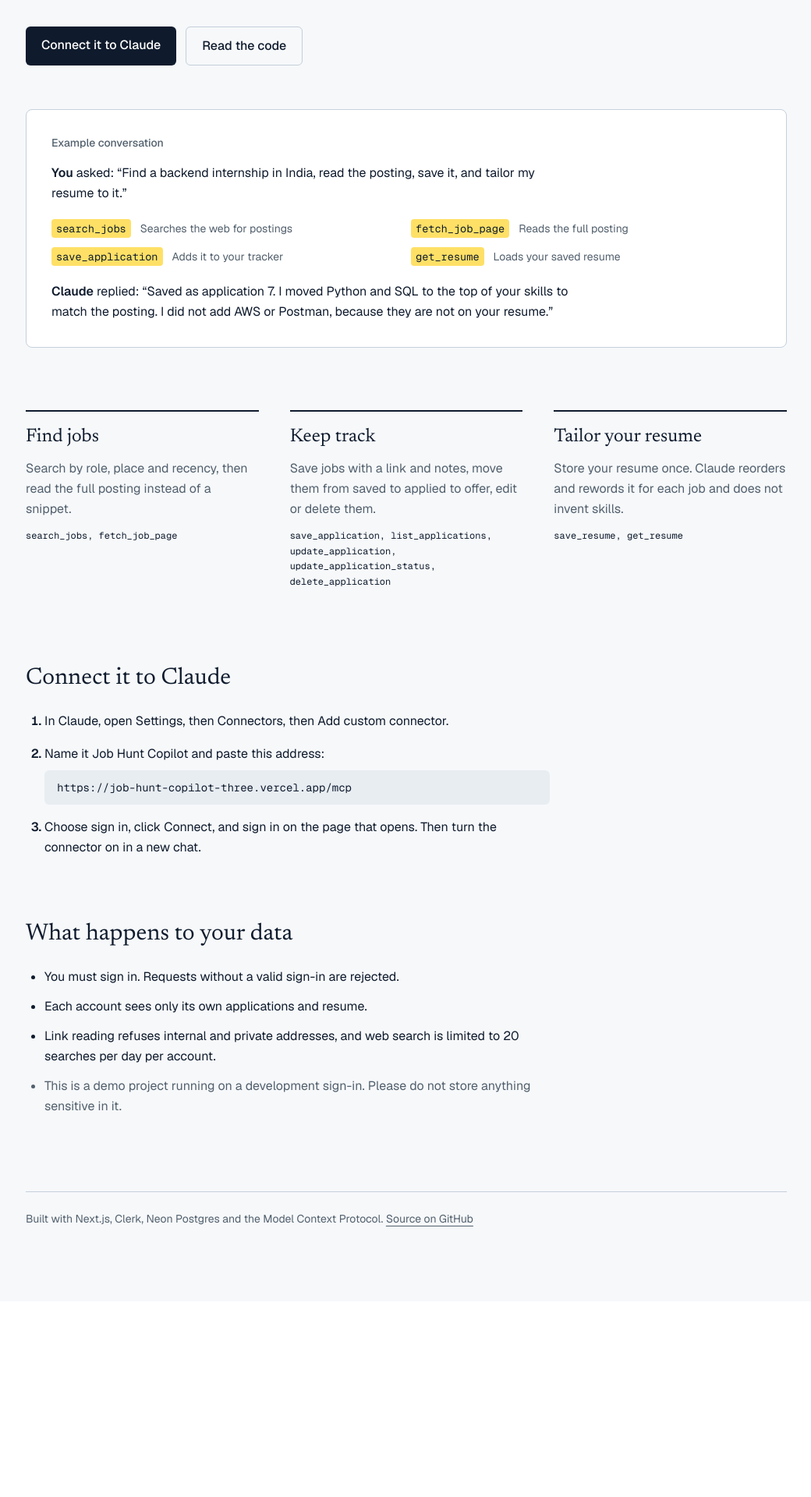
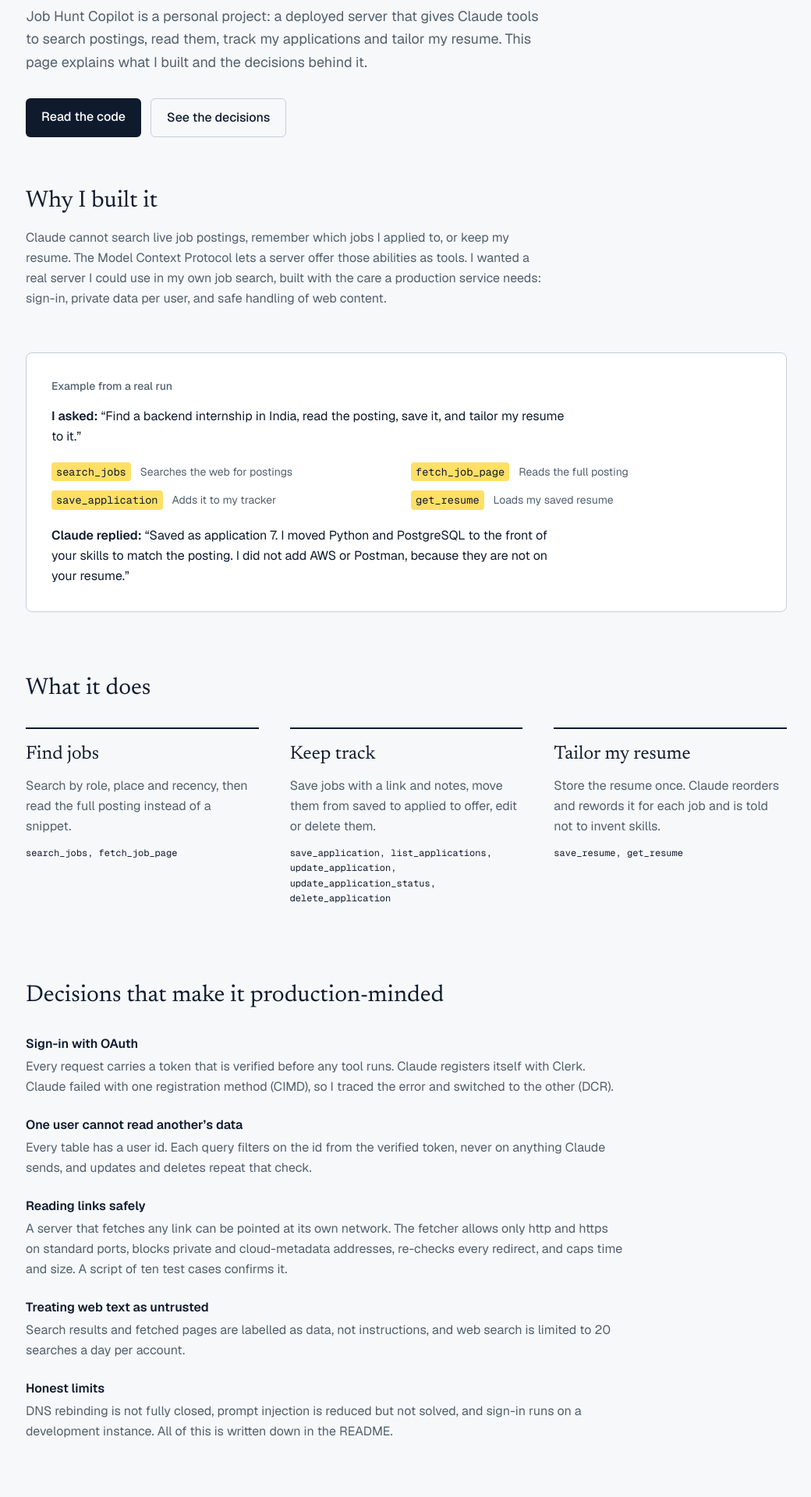
Before and after one commit to daggubatibhargavi/job-hunt-copilot, a Next.js app: page / in a window 1280 px wide. Shown: the part 240-2160 px from the top of the page at 78% size, without its empty margins (119-1159 px from the left). Before the commit the page ends 1909 px from the top, so only its background shows below. Built offline with nearby package versions, Linux system fonts and the light colour scheme.

Commit message:
Rewrite home page as a portfolio case study

```diff
--- a/app/page.tsx
+++ b/app/page.tsx
@@ -18,8 +18,8 @@ const muted = "text-[#52606D] dark:text-[#9FB0C0]";
 const steps = [
   { name: "search_jobs", does: "Searches the web for postings" },
   { name: "fetch_job_page", does: "Reads the full posting" },
-  { name: "save_application", does: "Adds it to your tracker" },
-  { name: "get_resume", does: "Loads your saved resume" },
+  { name: "save_application", does: "Adds it to my tracker" },
+  { name: "get_resume", does: "Loads my saved resume" },
 ];
 
 const groups = [
@@ -31,137 +31,181 @@ const groups = [
   {
     title: "Keep track",
     body: "Save jobs with a link and notes, move them from saved to applied to offer, edit or delete them.",
-    tools: "save_application, list_applications, update_application, update_application_status, delete_application",
+    tools:
+      "save_application, list_applications, update_application, update_application_status, delete_application",
   },
   {
-    title: "Tailor your resume",
-    body: "Store your resume once. Claude reorders and rewords it for each job and does not invent skills.",
+    title: "Tailor my resume",
+    body: "Store the resume once. Claude reorders and rewords it for each job and is told not to invent skills.",
     tools: "save_resume, get_resume",
+  },
+];
+
+const decisions = [
+  {
+    title: "Sign-in with OAuth",
+    body: "Every request carries a token that is verified before any tool runs. Claude registers itself with Clerk. Claude failed with one registration method (CIMD), so I traced the error and switched to the other (DCR).",
+  },
+  {
+    title: "One user cannot read another’s data",
+    body: "Every table has a user id. Each query filters on the id from the verified token, never on anything Claude sends, and updates and deletes repeat that check.",
+  },
+  {
+    title: "Reading links safely",
+    body: "A server that fetches any link can be pointed at its own network. The fetcher allows only http and https on standard ports, blocks private and cloud-metadata addresses, re-checks every redirect, and caps time and size. A script of ten test cases confirms it.",
+  },
+  {
+    title: "Treating web text as untrusted",
+    body: "Search results and fetched pages are labelled as data, not instructions, and web search is limited to 20 searches a day per account.",
+  },
+  {
+    title: "Honest limits",
+    body: "DNS rebinding is not fully closed, prompt injection is reduced but not solved, and sign-in runs on a development instance. All of this is written down in the README.",
   },
 ];
 
 export default function Home() {
   return (
-    <main
-      className={`min-h-screen bg-[#F6F8FA] text-[#0F1B2D] dark:bg-[#0E1621] dark:text-[#E6EDF3] font-[family-name:var(--font-geist-sans)]`}
-    >
+    <main className="min-h-screen bg-[#F6F8FA] text-[#0F1B2D] dark:bg-[#0E1621] dark:text-[#E6EDF3] font-[family-name:var(--font-geist-sans)]">
       <div className="mx-auto max-w-5xl px-6 py-16 sm:py-24">
         <header className="max-w-3xl">
           <h1
             className={`${display.className} text-5xl leading-[1.05] tracking-tight sm:text-6xl`}
           >
-            Your job search, inside Claude.
+            I built an MCP server so Claude can run my job search.
           </h1>
           <p className={`mt-6 max-w-2xl text-lg leading-relaxed ${muted}`}>
-            Job Hunt Copilot is a connector for Claude. It lets Claude search for
-            postings, read them, keep your applications in a tracker, and tailor
-            your resume to each job.
+            Job Hunt Copilot is a personal project: a deployed server that gives
+            Claude tools to search postings, read them, track my applications and
+            tailor my resume. This page explains what I built and the decisions
+            behind it.
           </p>
           <div className="mt-8 flex flex-wrap gap-3">
-            <a
-              href="#connect"
-              className={`rounded-md bg-[#0F1B2D] px-5 py-3 font-medium text-white hover:bg-[#1B2C44] dark:bg-[#FFE066] dark:text-[#0F1B2D] dark:hover:bg-[#FFD633] ${focus}`}
-            >
-              Connect it to Claude
-            </a>
             <a
               href={REPO_URL}
               target="_blank"
               rel="noopener noreferrer"
-              className={`rounded-md border border-[#C5CFDA] px-5 py-3 font-medium hover:bg-white dark:border-[#2B3A4B] dark:hover:bg-[#162231] ${focus}`}
+              className={`rounded-md bg-[#0F1B2D] px-5 py-3 font-medium text-white hover:bg-[#1B2C44] dark:bg-[#FFE066] dark:text-[#0F1B2D] dark:hover:bg-[#FFD633] ${focus}`}
             >
               Read the code
             </a>
+            <a
+              href="#decisions"
+              className={`rounded-md border border-[#C5CFDA] px-5 py-3 font-medium hover:bg-white dark:border-[#2B3A4B] dark:hover:bg-[#162231] ${focus}`}
+            >
+              See the decisions
+            </a>
           </div>
         </header>
+
+        <section className="mt-16 max-w-2xl">
+          <h2 className={`${display.className} text-3xl`}>Why I built it</h2>
+          <p className={`mt-4 leading-relaxed ${muted}`}>
+            Claude cannot search live job postings, remember which jobs I applied
+            to, or keep my resume. The Model Context Protocol lets a server offer
+            those abilities as tools. I wanted a real server I could use in my
+            own job search, built with the care a production service needs:
+            sign-in, private data per user, and safe handling of web content.
+          </p>
+        </section>
 
         <section
           aria-labelledby="example"
           className="mt-14 rounded-lg border border-[#C5CFDA] bg-white p-6 dark:border-[#2B3A4B] dark:bg-[#121C28] sm:p-8"
         >
           <h2 id="example" className={`text-sm font-medium ${muted}`}>
-            Example conversation
+            Example from a real run
           </h2>
           <p className="mt-4 max-w-2xl leading-relaxed">
-            <strong className="font-semibold">You</strong> asked: “Find a backend
+            <strong className="font-semibold">I asked:</strong> “Find a backend
             internship in India, read the posting, save it, and tailor my resume
             to it.”
           </p>
           <ul className="mt-5 grid gap-3 sm:grid-cols-2">
             {steps.map((s) => (
-              <li key={s.name} className="flex flex-wrap items-center gap-x-3 gap-y-1">
+              <li
+                key={s.name}
+                className="flex flex-wrap items-center gap-x-3 gap-y-1"
+              >
                 <span className={mark}>{s.name}</span>
                 <span className={`text-sm ${muted}`}>{s.does}</span>
               </li>
             ))}
           </ul>
           <p className="mt-5 max-w-2xl leading-relaxed">
-            <strong className="font-semibold">Claude</strong> replied: “Saved as
-            application 7. I moved Python and SQL to the top of your skills to
-            match the posting. I did not add AWS or Postman, because they are
-            not on your resume.”
+            <strong className="font-semibold">Claude replied:</strong> “Saved as
+            application 7. I moved Python and PostgreSQL to the front of your
+            skills to match the posting. I did not add AWS or Postman, because
+            they are not on your resume.”
           </p>
         </section>
 
-        <section className="mt-20 grid gap-10 sm:grid-cols-3">
+        <section className="mt-20">
+          <h2 className={`${display.className} text-3xl`}>What it does</h2>
+          <div className="mt-8 grid gap-10 sm:grid-cols-3">
             {groups.map((g) => (
-            <div key={g.title} className="border-t-2 border-[#0F1B2D] pt-4 dark:border-[#FFE066]">
-              <h2 className={`${display.className} text-2xl`}>{g.title}</h2>
+              <div
+                key={g.title}
+                className="border-t-2 border-[#0F1B2D] pt-4 dark:border-[#FFE066]"
+              >
+                <h3 className={`${display.className} text-2xl`}>{g.title}</h3>
                 <p className={`mt-3 leading-relaxed ${muted}`}>{g.body}</p>
                 <p className="mt-3 font-mono text-xs leading-relaxed break-words">
                   {g.tools}
                 </p>
               </div>
             ))}
+          </div>
         </section>
 
-        <section id="connect" className="mt-24 max-w-2xl scroll-mt-8">
-          <h2 className={`${display.className} text-3xl`}>Connect it to Claude</h2>
-          <ol className="mt-6 list-decimal space-y-4 pl-6 leading-relaxed marker:font-semibold">
-            <li>
-              In Claude, open Settings, then Connectors, then Add custom
-              connector.
+        <section id="decisions" className="mt-24 max-w-3xl scroll-mt-8">
+          <h2 className={`${display.className} text-3xl`}>
+            Decisions that make it production-minded
+          </h2>
+          <ul className="mt-8 space-y-6">
+            {decisions.map((d) => (
+              <li key={d.title}>
+                <h3 className="font-semibold">{d.title}</h3>
+                <p className={`mt-1 leading-relaxed ${muted}`}>{d.body}</p>
               </li>
-            <li>
-              Name it Job Hunt Copilot and paste this address:
-              <code className="mt-2 block select-all overflow-x-auto rounded-md bg-[#E8EDF2] px-4 py-3 font-mono text-sm dark:bg-[#162231]">
-                {MCP_URL}
-              </code>
-            </li>
-            <li>
-              Choose sign in, click Connect, and sign in on the page that opens.
-              Then turn the connector on in a new chat.
-            </li>
-          </ol>
+            ))}
+          </ul>
         </section>
 
         <section className="mt-20 max-w-2xl">
-          <h2 className={`${display.className} text-3xl`}>What happens to your data</h2>
-          <ul className={`mt-6 list-disc space-y-3 pl-6 leading-relaxed`}>
-            <li>You must sign in. Requests without a valid sign-in are rejected.</li>
-            <li>Each account sees only its own applications and resume.</li>
-            <li>
-              Link reading refuses internal and private addresses, and web search
-              is limited to 20 searches per day per account.
-            </li>
-            <li className={muted}>
-              This is a demo project running on a development sign-in. Please do
-              not store anything sensitive in it.
-            </li>
-          </ul>
+          <h2 className={`${display.className} text-3xl`}>Built with</h2>
+          <p className={`mt-4 leading-relaxed ${muted}`}>
+            Next.js and TypeScript on Vercel, the Model Context Protocol SDK,
+            Clerk for OAuth, Neon Postgres, the Tavily search API and Zod for
+            input validation.
+          </p>
         </section>
 
-        <footer className={`mt-24 border-t border-[#C5CFDA] pt-6 text-sm dark:border-[#2B3A4B] ${muted}`}>
-          Built with Next.js, Clerk, Neon Postgres and the Model Context
-          Protocol.{" "}
+        <section className="mt-20 max-w-2xl">
+          <h2 className={`${display.className} text-3xl`}>Try it</h2>
+          <p className={`mt-4 leading-relaxed ${muted}`}>
+            This is a demo on a development sign-in, so please do not store
+            anything sensitive in it. To try it, add this address as a custom
+            connector in Claude and sign in when asked:
+          </p>
+          <code className="mt-3 block select-all overflow-x-auto rounded-md bg-[#E8EDF2] px-4 py-3 font-mono text-sm dark:bg-[#162231]">
+            {MCP_URL}
+          </code>
+        </section>
+
+        <footer
+          className={`mt-24 border-t border-[#C5CFDA] pt-6 text-sm dark:border-[#2B3A4B] ${muted}`}
+        >
+          Source, setup steps and test results are in the{" "}
           <a
             href={REPO_URL}
             target="_blank"
             rel="noopener noreferrer"
             className={`underline underline-offset-4 ${focus}`}
           >
-            Source on GitHub
+            GitHub repository
           </a>
+          .
         </footer>
       </div>
     </main>
```
Lines whose indentation alone changed are shown as unchanged.
